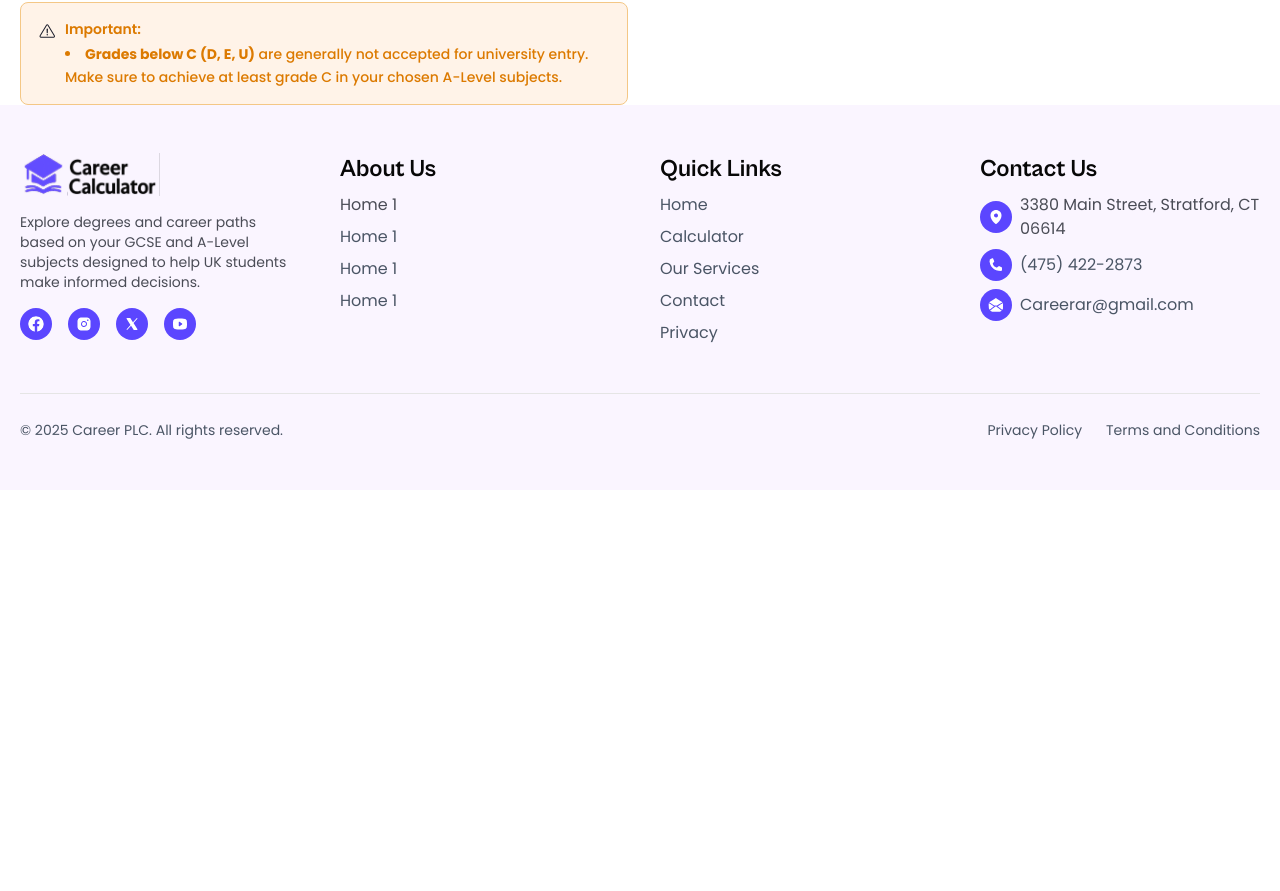
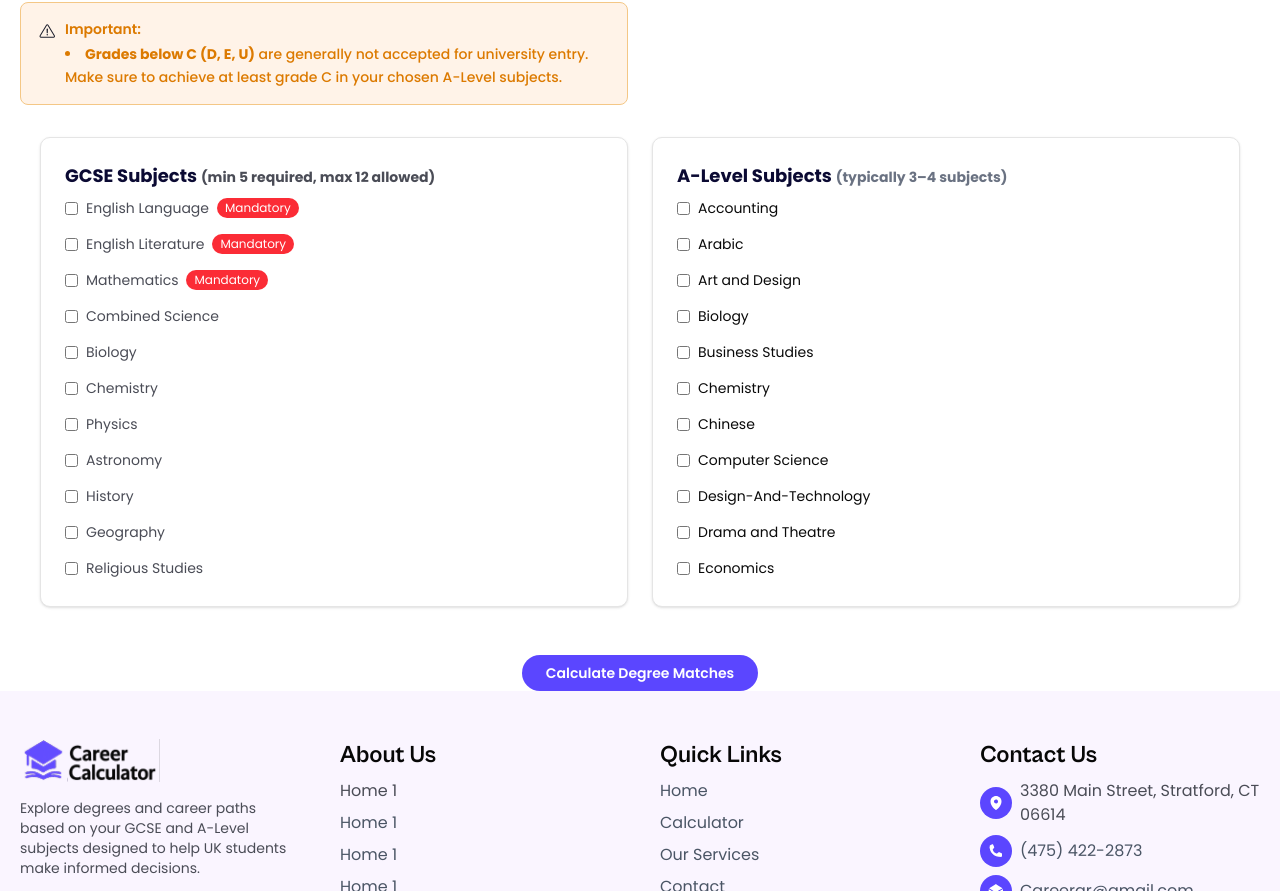
Before and after one commit to backbencherstudio/edisemin-client, a Next.js app: page /subject-selection in a window 1280 px wide. Shown: the part 716-1607 px from the top of the page. Before the commit the page ends 1206 px from the top, so only its background shows below. Built offline with nearby package versions, Linux system fonts and the light colour scheme.

Commit message:
subject selection running

```diff
--- /dev/null
+++ b/app/(client)/subject-selection/_components/subject-selection.tsx
@@ -0,0 +1,241 @@
+"use client";
+
+import React, { useState } from "react";
+
+const gcseGrades = [9, 8, 7, 6, 5, 4, 3, 2, 1];
+const aLevelGrades = ["A+", "A", "B", "C"];
+
+const gcseSubjects = [
+  { name: "English Language", mandatory: true },
+  { name: "English Literature", mandatory: true },
+  { name: "Mathematics", mandatory: true },
+  { name: "Combined Science" },
+  { name: "Biology" },
+  { name: "Chemistry" },
+  { name: "Physics" },
+  { name: "Astronomy" },
+  { name: "History" },
+  { name: "Geography" },
+  { name: "Religious Studies" },
+  { name: "Ancient History" },
+  { name: "Classical Civilisation" },
+  { name: "Citizenship Studies" },
+  { name: "Sociology" },
+  { name: "Psychology" },
+  { name: "Business Studies" },
+  { name: "Economics" },
+  { name: "Computer Science" },
+  { name: "Design and Technology" },
+  { name: "Electronics" },
+  { name: "Engineering" },
+  { name: "Food Preparation and Nutrition" },
+  { name: "Art" },
+  { name: "Dance" },
+  { name: "Drama" },
+  { name: "Film Studies" },
+  { name: "Media Studies" },
+  { name: "Music" },
+  { name: "Physical Education" },
+  { name: "Statistics" },
+  { name: "Modern Foreign Languages" },
+  { name: "Ancient Languages" },
+];
+
+const aLevelSubjects = [
+  "Accounting",
+  "Arabic",
+  "Art and Design",
+  "Biology",
+  "Business Studies",
+  "Chemistry",
+  "Chinese",
+  "Computer Science",
+  "Design-And-Technology",
+  "Drama and Theatre",
+  "Economics",
+  "Electronics",
+  "English Language",
+  "English Literature",
+  "Environmental Science",
+  "Film Studies",
+  "Food Science",
+  "French",
+  "Further Mathematics",
+  "Geography",
+  "Geology",
+  "German",
+  "Graphic Design",
+  "Greek",
+  "Hebrew",
+  "History",
+  "Italian",
+  "Latin",
+  "Law",
+  "Mathematics",
+  "Media Studies",
+  "Music",
+  "Philosophy",
+  "Physical Education",
+  "Photography",
+  "Physics",
+  "Polish",
+  "Politics",
+  "Portuguese",
+  "Psychology",
+  "Religious Studies",
+  "Russian",
+  "Social Studies",
+  "Sociology",
+  "Spanish",
+  "Statistics",
+];
+
+export default function SubjectSelectionInfo() {
+  const [gcseSelections, setGcseSelections] = useState<
+    Record<string, number | undefined>
+  >({});
+  const [aLevelSelections, setALevelSelections] = useState<
+    Record<string, string | undefined>
+  >({});
+
+  const handleGCSEChange = (
+    subject: string,
+    isChecked: boolean,
+    grade: number | undefined
+  ) => {
+    setGcseSelections((prev) => ({
+      ...prev,
+      [subject]: isChecked ? grade : undefined,
+    }));
+  };
+
+  const handleALevelChange = (
+    subject: string,
+    isChecked: boolean,
+    grade: string | undefined
+  ) => {
+    setALevelSelections((prev) => ({
+      ...prev,
+      [subject]: isChecked ? grade : undefined,
+    }));
+  };
+
+  return (
+    <div className="container mx-auto p-8 grid grid-cols-1 md:grid-cols-2 gap-6">
+      {/* GCSE Subjects */}
+      <div className="bg-white p-6 rounded-lg shadow border">
+        <h2 className="text-lg text-[#0B0A33] font-bold mb-2">
+          GCSE Subjects{" "}
+          <span className="text-[#4A4C56] text-sm">
+            (min 5 required, max 12 allowed)
+          </span>
+        </h2>
+        <div className="max-h-96 overflow-y-auto space-y-4">
+          {gcseSubjects.map((subject, index) => (
+            <div
+              key={index}
+              className="flex items-center justify-between gap-2"
+            >
+              <div className="flex items-center gap-2">
+                <input
+                  type="checkbox"
+                  id={`gcse-${index}`}
+                  checked={gcseSelections[subject.name] !== undefined}
+                  onChange={(e) =>
+                    handleGCSEChange(
+                      subject.name,
+                      e.target.checked,
+                      e.target.checked ? gcseGrades[0] : undefined
+                    )
+                  }
+                />
+                <label htmlFor={`gcse-${index}`} className="text-sm text-[#4A4C56]">
+                  {subject.name}
+                </label>
+                {subject.mandatory && (
+                  <span className="text-white text-xs bg-red-500 px-2 py-0.5 rounded-full">
+                    Mandatory
+                  </span>
+                )}
+              </div>
+              {gcseSelections[subject.name] !== undefined && (
+                <select
+                  value={gcseSelections[subject.name]}
+                  onChange={(e) =>
+                    handleGCSEChange(subject.name, true, Number(e.target.value))
+                  }
+                  className="border rounded px-2 py-1 text-sm"
+                >
+                  {gcseGrades.map((grade) => (
+                    <option key={grade} value={grade}>
+                      {grade}
+                    </option>
+                  ))}
+                </select>
+              )}
+            </div>
+          ))}
+        </div>
+      </div>
+
+      {/* A-Level Subjects */}
+      <div className="bg-white p-6 rounded-lg shadow border">
+        <h2 className="text-lg text-[#0B0A33] font-bold mb-2">
+          A-Level Subjects{" "}
+          <span className="text-gray-500 text-sm">
+            (typically 3–4 subjects)
+          </span>
+        </h2>
+        <div className="max-h-96 overflow-y-auto space-y-4">
+          {aLevelSubjects.map((subject, index) => (
+            <div
+              key={index}
+              className="flex items-center justify-between gap-2"
+            >
+              <div className="flex items-center gap-2">
+                <input
+                  type="checkbox"
+                  id={`alevel-${index}`}
+                  checked={aLevelSelections[subject] !== undefined}
+                  onChange={(e) =>
+                    handleALevelChange(
+                      subject,
+                      e.target.checked,
+                      e.target.checked ? aLevelGrades[0] : undefined
+                    )
+                  }
+                />
+                <label htmlFor={`alevel-${index}`} className="text-sm">
+                  {subject}
+                </label>
+              </div>
+              {aLevelSelections[subject] !== undefined && (
+                <select
+                  value={aLevelSelections[subject]}
+                  onChange={(e) =>
+                    handleALevelChange(subject, true, e.target.value)
+                  }
+                  className="border rounded px-2 py-1 text-sm"
+                >
+                  {aLevelGrades.map((grade) => (
+                    <option key={grade} value={grade}>
+                      {grade}
+                    </option>
+                  ))}
+                </select>
+              )}
+            </div>
+          ))}
+        </div>
+      </div>
+
+      {/* Button */}
+      <div className="col-span-1 md:col-span-2 flex justify-center">
+        <button className="mt-6 bg-[#5B46FF] hover:bg-[#4a4ce6] text-white px-6 py-2 rounded-full text-sm font-semibold">
+            {/* <CalculatorIcon */}
+          Calculate Degree Matches
+        </button>
+      </div>
+    </div>
+  );
+}
--- a/app/(client)/subject-selection/page.tsx
+++ b/app/(client)/subject-selection/page.tsx
@@ -1,7 +1,7 @@
 import React from "react";
 import ReusableHeading from "@/app/_components/reusable-heading";
 import InfoCard from "./_components/info-card";
-
+import SubjectSelectionInfo from "./_components/subject-selection";
 export default function SubjectSelection() {
   return (
     <div className="container px-4 py-16 space-y-8">
@@ -61,6 +61,8 @@ export default function SubjectSelection() {
           />
         </div>
       </div>
+
+      <SubjectSelectionInfo />
     </div>
   );
 }
```
